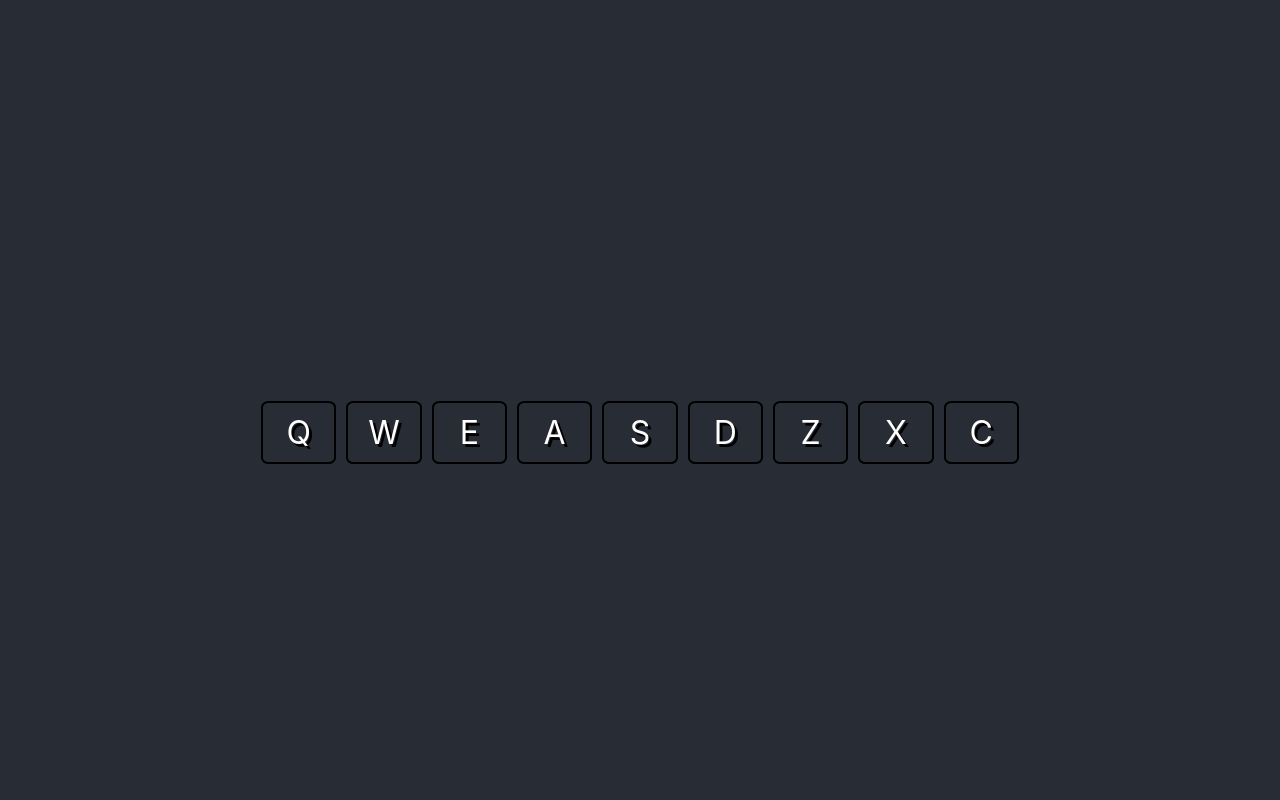
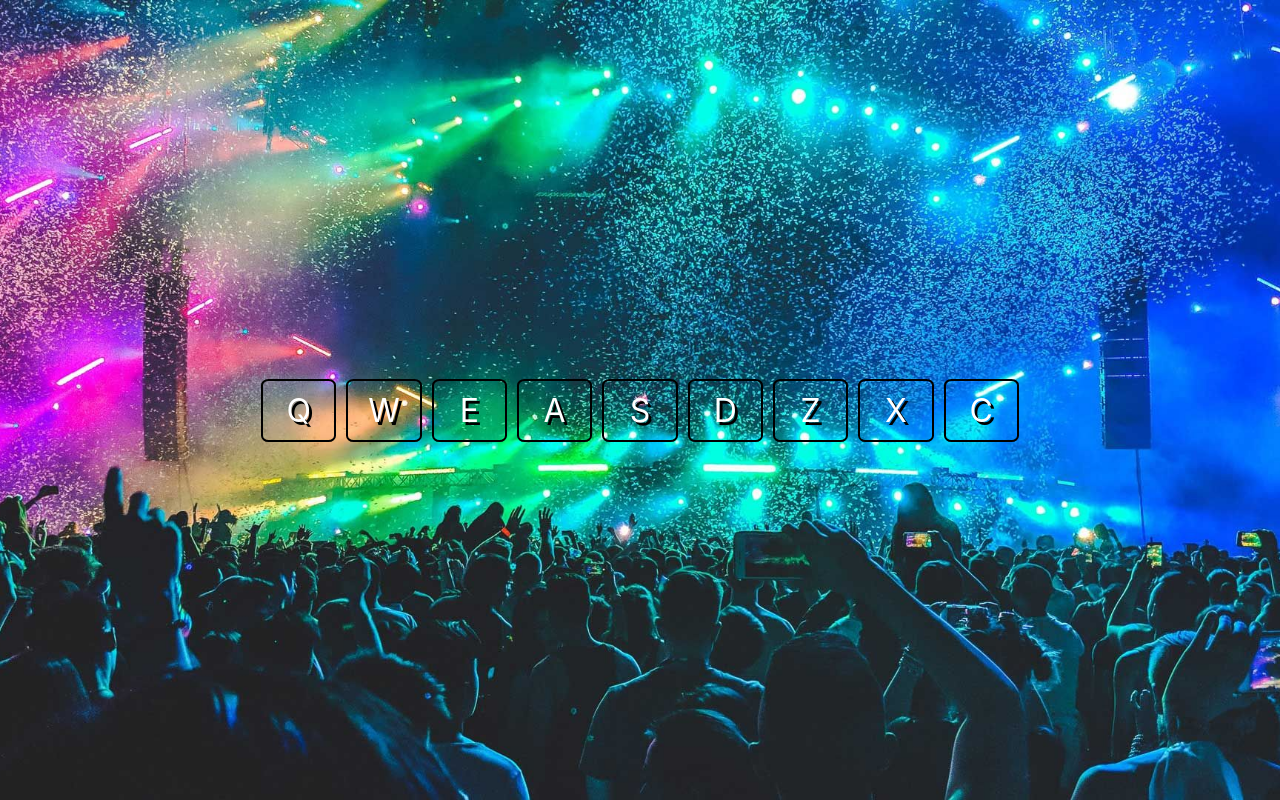
Before and after one commit to emreguendogdu/Drum-Machine, a React (Create React App) app: page / in a window 1280 px wide. Built offline with nearby package versions, Linux system fonts and the light colour scheme.

Commit message:
Redesigned display text, reordered file order for SCSS

```diff
--- a/src/App.scss
+++ b/src/App.scss
@@ -1,5 +1,11 @@
+html {
+  background-color: #282c34;
+}
+
 #drum-machine {
-  background-color: #282c34;
+  background-image: url("./concert-background.jpg");
+  background-size: cover;
+  background-position: bottom;
   min-height: 100vh;
   display: flex;
   flex-direction: column;
@@ -7,8 +13,6 @@
   justify-content: center;
   font-size: 2rem;
   color: white;
-}
-
   #drumpad-bank {
       width: 60vw;
       display: flex;
@@ -17,4 +21,10 @@
     #display {
       width: 60vw;
       text-align: center;
+      padding: 10px;
+      margin: 0 5px 0 5px;
+      text-align: center;
+      text-shadow: 3px 3px black;
+      transition: 0.1s;
     }
+}
```
Lines whose indentation alone changed are shown as unchanged.
